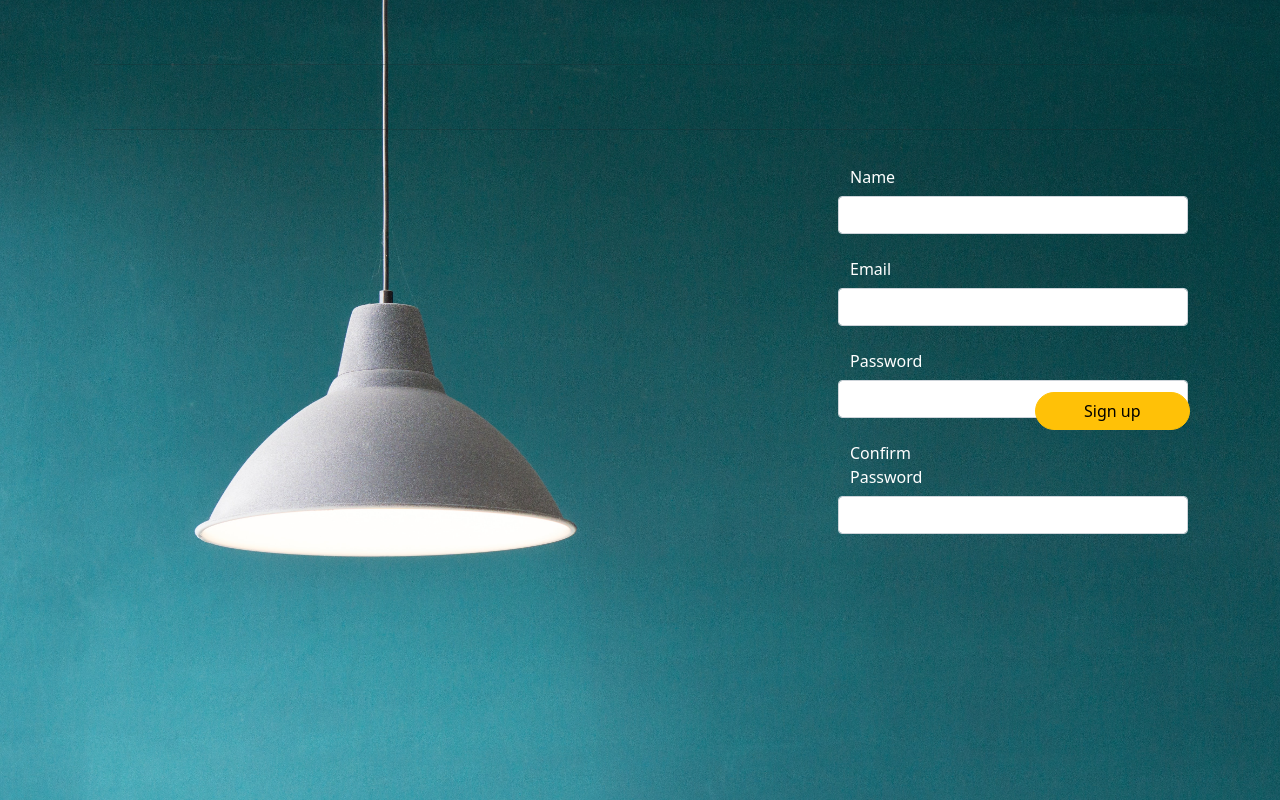
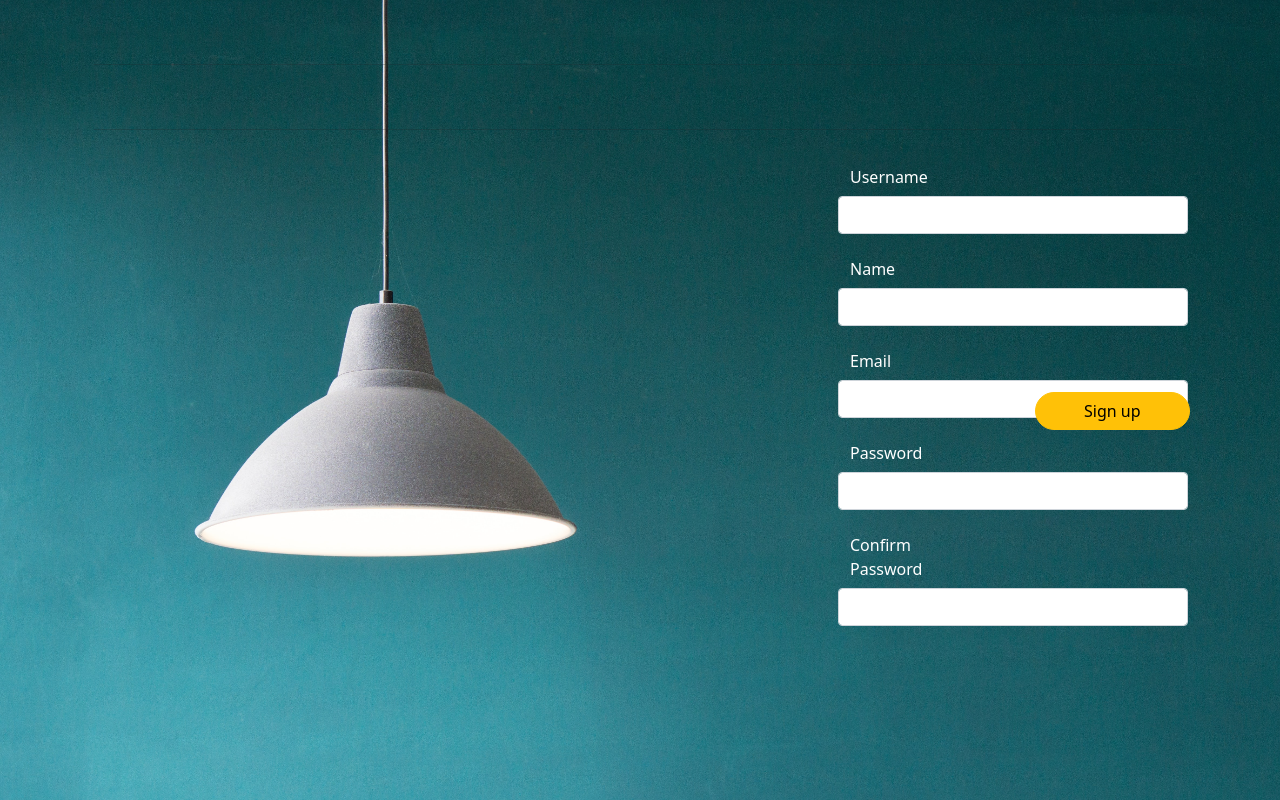
Before and after one commit to Compile-Mate/Compile-Mate, a Django app: page /signup in a window 1280 px wide. Shown: the part 74-874 px from the top of the page. Run offline with Django 4.2, Linux system fonts and the light colour scheme.

Commit message:
Update signup.html

```diff
--- a/templates/signup.html
+++ b/templates/signup.html
@@ -20,8 +20,12 @@
     <form method="post" action="/signup" style="position: fixed;color: white;top: 232px;left: 850px">
       {% csrf_token %}
       <div class="row mb-3">
+          <label for="username" class="col-sm-2 col-form-label" style="width: 160px;">Username</label>
+          <input type="text" class="form-control" id="username" name="username" style="width: 350px;">
+      </div>
+      <div class="row mb-3">
           <label for="name" class="col-sm-2 col-form-label" style="width: 160px;">Name</label>
-            <input type="name" class="form-control" id="name" name="name" style="width: 350px;">
+          <input type="text" class="form-control" id="name" name="name" style="width: 350px;">
       </div>
       <div class="row mb-3">
           <label for="email" class="col-sm-2 col-form-label" style="width: 160px;">Email</label>
@@ -35,7 +39,6 @@
           <label for="password" class="col-sm-2 col-form-label" style="width: 160px;">Confirm Password</label>
           <input type="password" class="form-control" id="password" name="password2" style="width: 350px;">
       </div>
-
       <button type="submit" class="btn btn-warning my-4 px-5" style="position: fixed;border-radius: 20px;top: 442px;left: 1035px" >Sign up</button>
   </form>
 
```
Lines whose indentation alone changed are shown as unchanged.
